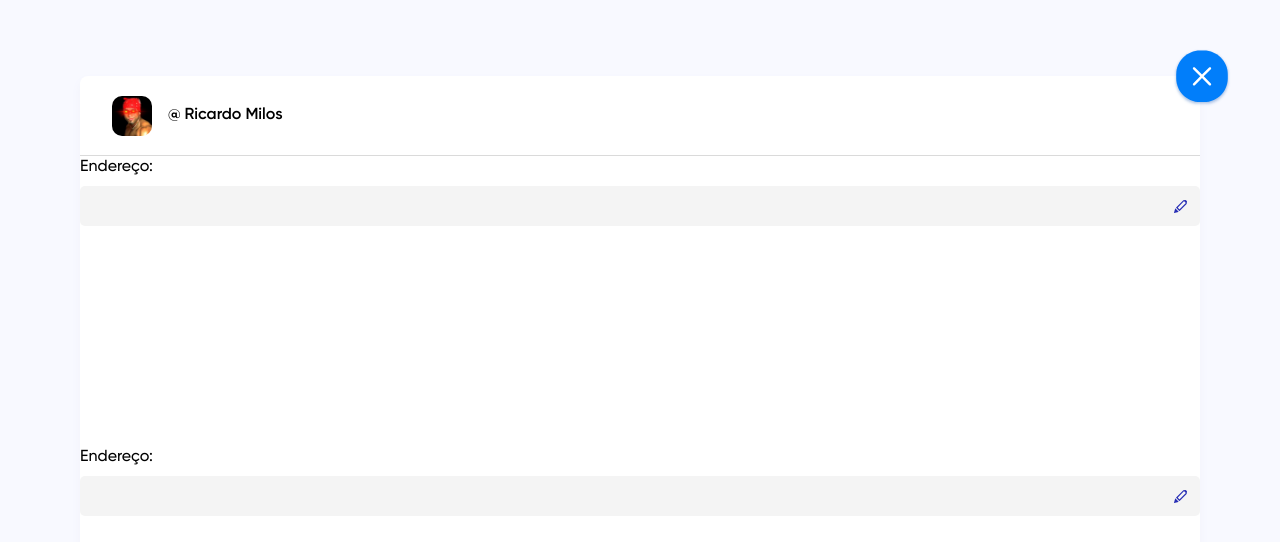
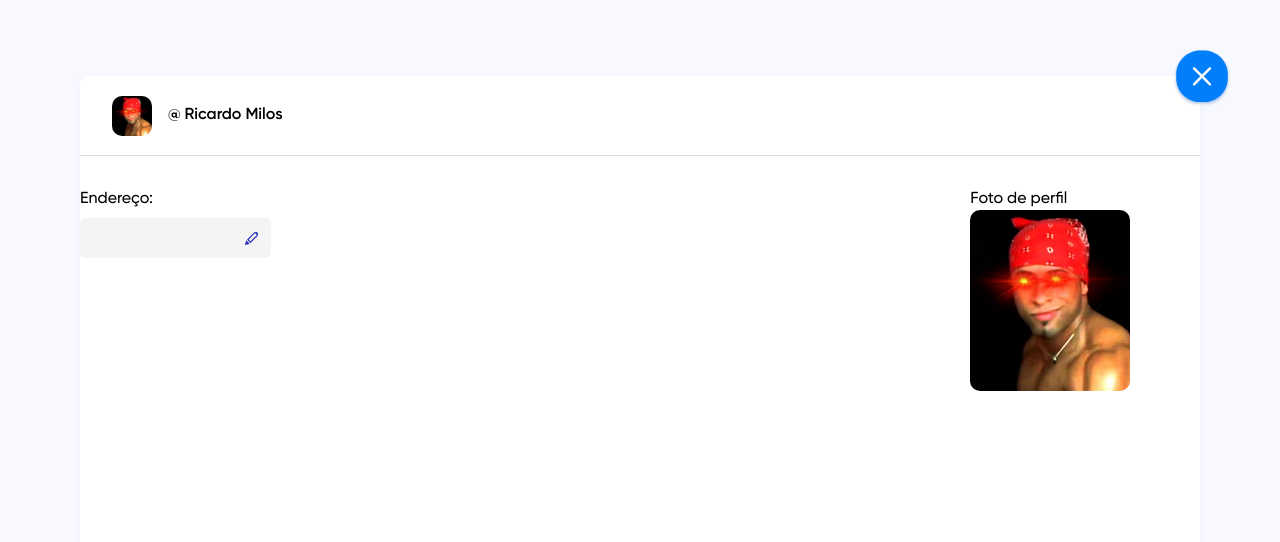
Before and after one commit to lleonotti/Conte-sua-historia, a React (Create React App) app: page / in a window 1280 px wide. Shown: the top 542 px of the page. Built offline with nearby package versions, Linux system fonts and the light colour scheme.

Commit message:
Perfil.css

```diff
--- a/src/components/Header.css
+++ b/src/components/Header.css
@@ -181,7 +181,7 @@ body {
 }
 
 @media (max-width: 768px) {
-  #header-container{
+  #header-container {
     /* position: inherit; */
     top: 0;
     left: 0;
--- a/src/components/Perfil.css
+++ b/src/components/Perfil.css
@@ -41,3 +41,31 @@
 .lapiz {
   margin-left: 7px;
 }
+
+.perfil-content-container {
+  /* flex-basis: 100%; */
+  min-height: 400px;
+  min-width: 350px;
+  padding-top: 2rem;
+}
+.top-section-container {
+  display: flex;
+  flex-direction: row;
+  justify-content: center;
+}
+.form-left-container {
+  display: flex;
+  flex-grow: 10;
+}
+
+.form-right-container {
+  display: flex;
+  flex-grow: 1;
+}
+
+.large-foto-perfil {
+  border-radius: 10px;
+  width: 160px;
+  height: 181px;
+  object-fit: cover;
+}
--- a/src/components/Perfil.jsx
+++ b/src/components/Perfil.jsx
@@ -1,22 +1,21 @@
-import React, { useState } from 'react';
+import React, { useState } from "react";
 import milos from "../assets/milos.jpg";
-import quit from "../assets/quit-icon.svg"
-import lapiz from "../assets/lapiz.svg"
-import "./Perfil.css"
+import quit from "../assets/quit-icon.svg";
+import lapiz from "../assets/lapiz.svg";
+import "./Perfil.css";
 
 function Perfil() {
-    const [disable, setDisabled] = useState(true)
-    const [name, setName] = useState('Strogonoff')
+  const [disable, setDisabled] = useState(true);
+  const [name, setName] = useState("Strogonoff");
 
   const enableEditing = () => {
-        setDisabled(false)
-    }
+    setDisabled(false);
+  };
 
   return (
     <div className="postAndtags-container">
       <section className="tags-container">
-        <div className="tags-left">
-        </div>
+        <div className="tags-left"></div>
         <img id="button-quit-post" src={quit} alt="Botao sair" />
       </section>
       <div className="post-container">
@@ -29,28 +28,42 @@ function Perfil() {
             />
             <p className="post-username">@ Ricardo Milos</p>
           </div>
-
         </header>
-        <form className="post-content-container">
+        <form className="perfil-content-container">
           <section className="top-section-container">
             <div className="form-left-container">
               <div className="form-g">
-                    <label>Endereço:</label><br />
+                <label>Endereço:</label>
+                <br />
                 <div className="buttonInside">
-                        <input type="text" id="endereco" disabled={disable} value={""} onChange={e => setName(e.target.value)} />
-                        <button id="editNome" className="buttonInput" type="button" onClick={enableEditing}> <img src={lapiz} alt="" /> </button>
+                  <input
+                    type="text"
+                    id="endereco"
+                    disabled={disable}
+                    value={""}
+                    onChange={(e) => setName(e.target.value)}
+                  />
+                  <button
+                    id="editNome"
+                    className="buttonInput"
+                    type="button"
+                    onClick={enableEditing}
+                  >
+                    {" "}
+                    <img src={lapiz} alt="" />{" "}
+                  </button>
                 </div>
               </div>
             </div>
-            </section>
+            <div className="form-right-container">
               <div className="form-g">
-                    <label>Endereço:</label><br />
-                    <div className="buttonInside">
-                        <input type="text" id="endereco" disabled={disable} value={""} onChange={e => setName(e.target.value)} />
-                        <button id="editNome" className="buttonInput" type="button" onClick={enableEditing}> <img src={lapiz} alt="" /> </button>
+                <label>Foto de perfil</label>
+                <br />
+                <img className="large-foto-perfil" src={milos} alt="" />
+                <div className="buttonInside"></div>
               </div>
             </div>
-
+          </section>
         </form>
       </div>
     </div>
```
Lines whose indentation alone changed are shown as unchanged.
